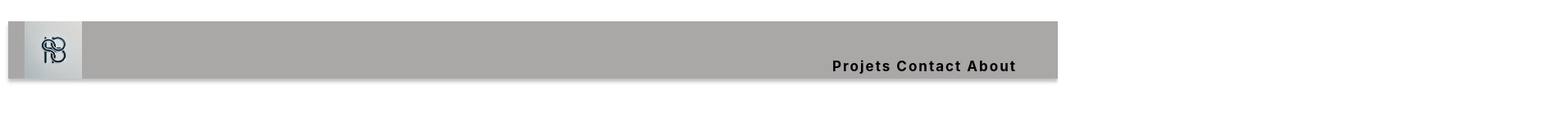
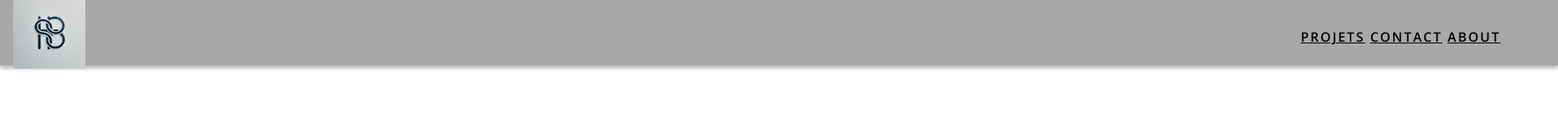
Before and after one commit to bharishh/Portfolio-Harish, a plain HTML site: page index.html in a window 1280 px wide. Shown: the whole page at 82% size, 1900 px wide, since content can reach past the window. Drawn offline with nearby package versions, Linux system fonts and the light colour scheme.

Commit message:
css + nav

```diff
--- a/css/main.css
+++ b/css/main.css
@@ -8,10 +8,6 @@
     --text-color:#000000;
 }
 
-header{
-    position: relative;
-
-}
 
 nav
 {
@@ -20,9 +16,8 @@ nav
 position: relative;
 justify-content: space-between;
 display: flex;
-width: 100%;
-height: 70px;
-left: 10px;
+width: 190rem;
+height: 80px;
 background: var(--nav-color);
 box-shadow: 0px 4px 4px rgba(0, 0, 0, 0.25);
 
@@ -30,32 +25,49 @@ box-shadow: 0px 4px 4px rgba(0, 0, 0, 0.25);
 
 ul {
     position: absolute;
-right: 50px;
-top: 28px;
-font-family: 'Inter';
+    margin: 0;
+    padding: 0;
+    font-size: 0;
+    right: 70px;
+    top: 20px;
     font-weight: 700;
     font-size: 17px;
     line-height: 20px;
-color: var(--text-color);
-gap: 10rem;
+
 
   }
 
-ul li{
-display: inline; /* permet de mettre une liste sur une meme ligne */
-
+  ul li {
+    display: inline-table;
+    font-size: 1.6rem;
+    width: calc(30% / 3);
+    text-align: center;
+    line-height: 5rem;
+    text-transform: uppercase;
   }
-
-
-a {
-text-decoration: none;
-color: inherit;
+  ul li > a {
+    color: var(--text-color);
+    display: block;
+    transition: 0.5s ease-in-out;
   }
-
+  ul li > a:hover {
+    background: var(--bg-color);
+  }
 
 
 img{
 
-width: 7rem;
+width: 8rem;
 margin-left: 2rem;
 }
+
+.zoomIn figure img {
+	-webkit-transform: scale(1);
+	transform: scale(1);
+	-webkit-transition: .3s ease-in-out;
+	transition: .3s ease-in-out;
+}
+.zoomIn figure:hover img {
+	-webkit-transform: scale(1.1);
+	transform: scale(1.1);
+}
--- a/css/reset.css
+++ b/css/reset.css
@@ -1,10 +1,13 @@
+@import url("https://fonts.googleapis.com/css?family=Open+Sans:300,400,600,600i");
+
+
 html {
     /* selecteur css | propriété | valeur */
     font-size: 62.5%;
   }
 
   body {
-    font: 1.6rem "Roboto Slab", sans-serif; /* serif default */
+    font: 1.6rem "Open Sans", sans-serif; /* serif default */
     margin: 0;
     background-color: var(--bg-color);
     line-height: 1.6; /* interlignage */
@@ -12,7 +15,7 @@ html {
     color: #ffffff;
     display: grid;
     grid-template-rows: auto 1fr auto;
-    height: 100svh;
+    min-height: 100svh;
   }
   h1,
   h2,
--- a/index.html
+++ b/index.html
@@ -10,19 +10,15 @@
     <link rel="stylesheet" href="css/main.css">
     <title>Portfolio</title>
 </head>
-''','
+
 <body>
+<nav class="zoomIn">
 
-    <header>
 
-        <nav>
             <figure>
-                <figcaption>
                     <a href="/index.html" alt="home">
                     <img src="/asset/iconinitial.webp" alt="">
                 </a>
-                </figcaption>
-
             </figure>
 
         <ul>
@@ -30,10 +26,7 @@
             <li><a href="/contact.html">Contact</a></li>
             <li><a href="/about.html">About</a></li>
         </ul>
-        </nav>
-
-
-    </header>
+    </nav>
 
     <main>
 
@@ -44,11 +37,7 @@
 
     </section>
 
-
 </main>
-
-
-
 
 </body>
 </html>
```
Lines whose indentation alone changed are shown as unchanged.
